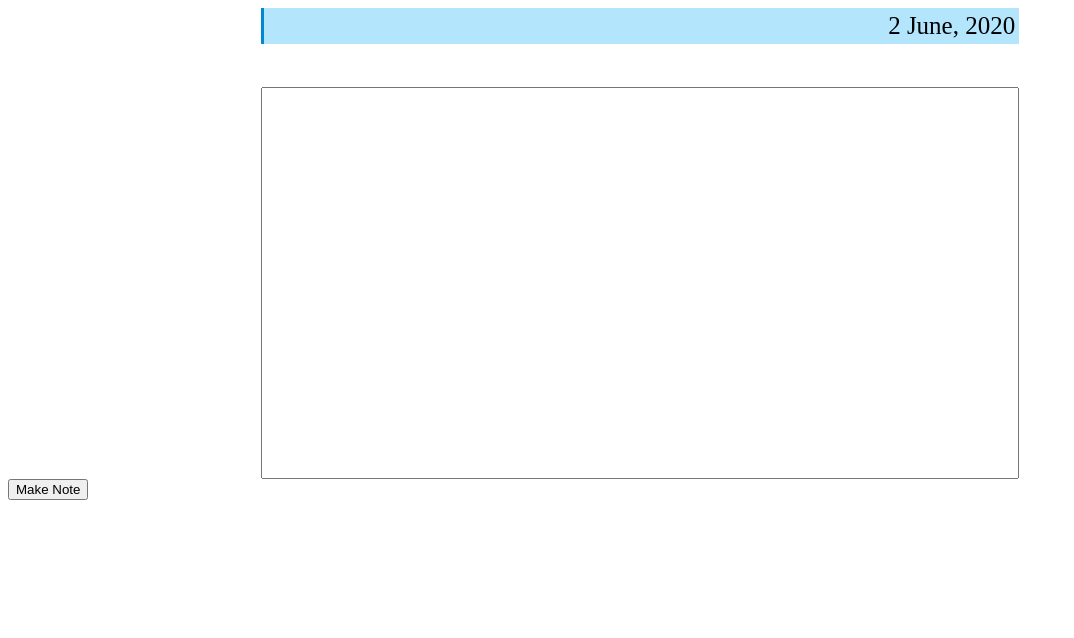
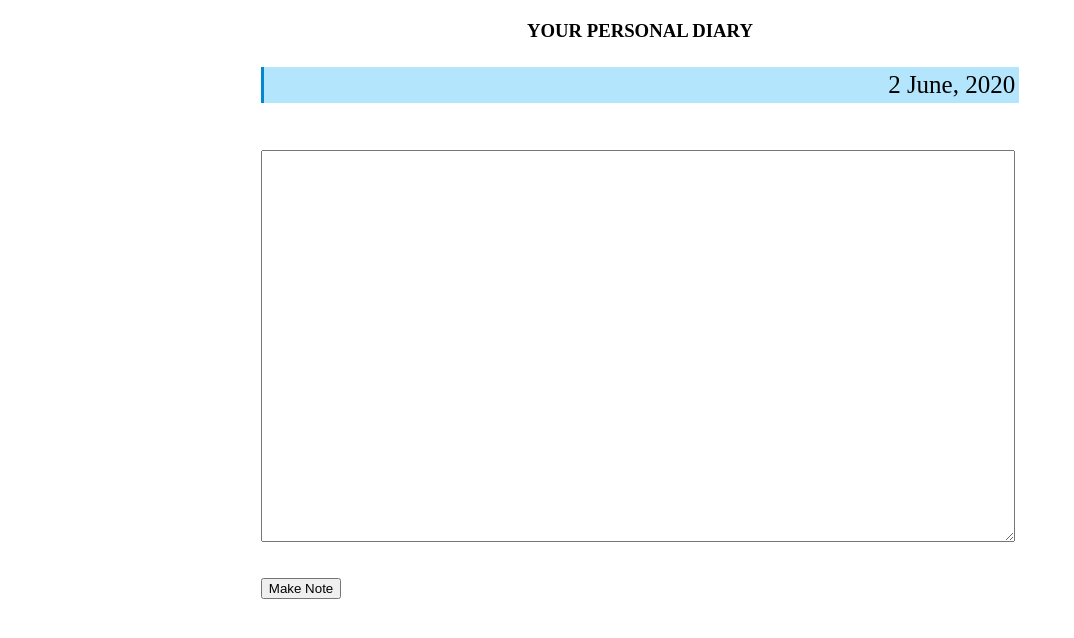
Before and after one commit to gowrusreevathsa/flask-Diary, a Flask app: page / in a window 1280 px wide. Shown: the top 638 px of the page, without its empty margins (0-1074 px from the left). Run offline with Flask 2, Linux system fonts and the light colour scheme; data that the repository does not hold is empty; some libraries are stand-ins or nearby versions.

Commit message:
Updated CSS

```diff
--- a/static/style.css
+++ b/static/style.css
@@ -1,19 +1,21 @@
+.center{
+    margin-right: 20%;
+    margin-left: 20%;
+    padding-top: 4px;
+    padding-bottom: 4px;
+    padding-right: 4px;
+}
+
 #date{
     text-align: right;
-    margin-right: 20%;
-    margin-left: 20%;
     border-style: solid;
     border-width: 0px 0px 0px 3px;
     border-color: #0288D1;
     background-color: #B3E5FC;
-    padding-top: 4px;
-    padding-bottom: 4px;
-    padding-right: 4px;
     font-size: 25px
 }
 #notesInput{
-    margin-left: 20%;
-    margin-right: 20%;
-    width: 60%;
+    width: 100%;
     height: 50%;
+    text-align: justify;
 }
--- a/templates/index.html
+++ b/templates/index.html
@@ -9,11 +9,12 @@
     </head>
 
     <body>
+        <h3 style="text-align: center; text-transform: uppercase; margin-top: 20px;">Your personal Diary</h3>
+        <p class="center" id="date">{{ day }} {{ month }}, {{ year }}</p> <br>
 
-        <p id="date">{{ day }} {{ month }}, {{ year }}</p> <br>
-
-        <form action="{{ url_for('addNotes')}}" method="POST">
-            <input id="notesInput" type="text" name="notes" value="{{ preText }}">
+        <form class="center" action="{{ url_for('addNotes')}}" method="POST">
+            <textarea id="notesInput" name="notes">{{ preText }}</textarea>
+            <br><br><br>
             <input type="submit" value="Make Note">
         </form>
     </body>
```
